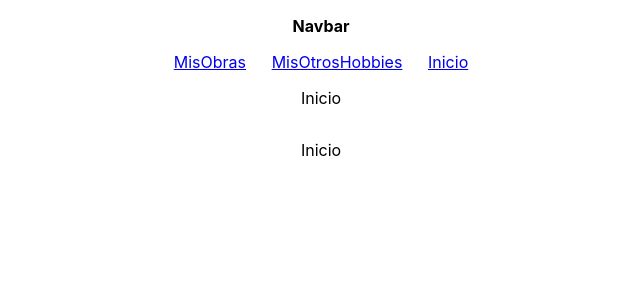
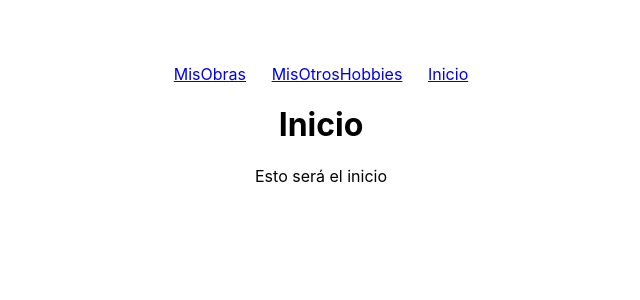
Before and after one commit to Nestea009/nes-t, a React (Create React App) app: page /Inicio in a window 1280 px wide. Shown: the top 300 px of the page, without its empty margins (319-959 px from the left). Built offline with nearby package versions, Linux system fonts and the light colour scheme.

Commit message:
Visibility of the Home Page

```diff
--- a/src/App.js
+++ b/src/App.js
@@ -1,5 +1,4 @@
 import Navbar from './pages/Navbar.js';
-import Inicio from './pages/Inicio.js';
 import { Routes, Route, Link } from 'react-router-dom';
 import './App.css';
 
@@ -11,7 +10,6 @@ function App() {
         <Route path="/Navbar" element={<Navbar/>}/>
       </Routes>
       <Navbar/>
-      <Inicio/>
       <p className="testting">You're on a phone</p>
     </div>
   );
--- a/src/pages/Inicio.js
+++ b/src/pages/Inicio.js
@@ -1,9 +1,12 @@
 import "./styles/Inicio.css"
 
-export default function MisObras() {
-     return (
+export default function Inicio({IsVisible}) {
+     if (IsVisible) {
+      return (
        <div>
-         <p>Inicio</p>
+         <h1>Inicio</h1>
+         <p>Esto será el inicio</p>
        </div>
      );
+    }
  }
--- a/src/pages/Navbar.js
+++ b/src/pages/Navbar.js
@@ -8,7 +8,6 @@ import Inicio from "./Inicio.js";
 export default function Navbar() {
   return (
     <div className="navbar">
-      <p className="ej">Navbar</p>
       <ul className="linkList">
       <a href="/MisObras">MisObras</a>
       <a href="/MisOtrosHobbies">MisOtrosHobbies</a>
@@ -17,7 +16,7 @@ export default function Navbar() {
       <Routes>
         <Route path="/MisObras" element={<MisObras/>}/>
         <Route path="/MisOtrosHobbies" element={<MisOtrosHobbies/>}/>
-        <Route path="/Inicio" element={<Inicio/>}/>
+        <Route path="/Inicio" element={<Inicio IsVisible = {true}/>}/>
       </Routes>
     </div>
   );
--- a/src/pages/styles/Navbar.css
+++ b/src/pages/styles/Navbar.css
@@ -12,6 +12,7 @@
   margin: 0px;
   padding: 0px;
   width: 200%;
+  margin-top: 5%;
 }
 
 .linkList a{
@@ -19,7 +20,3 @@
   margin-right: 0.5%;
   text-align: center;
 }
-
-.ej {
- font-weight: bolder;
-}
```
